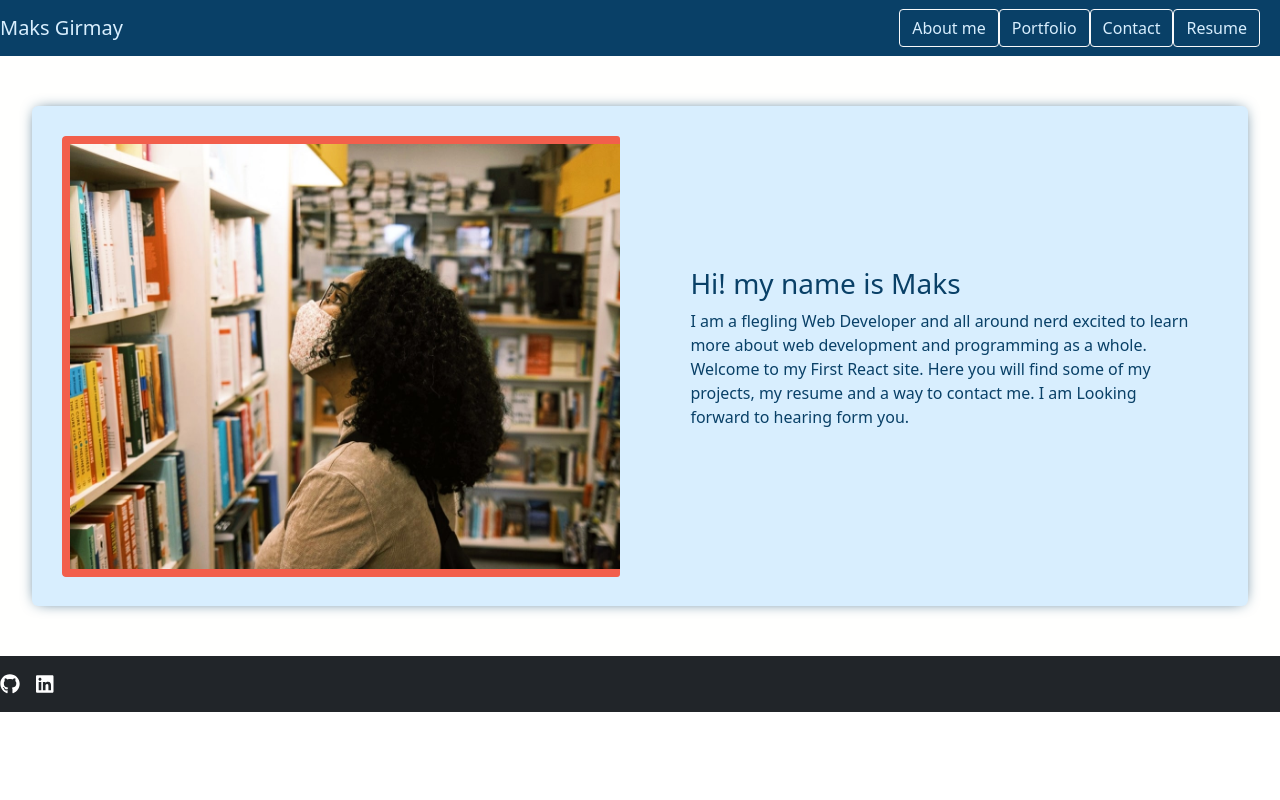
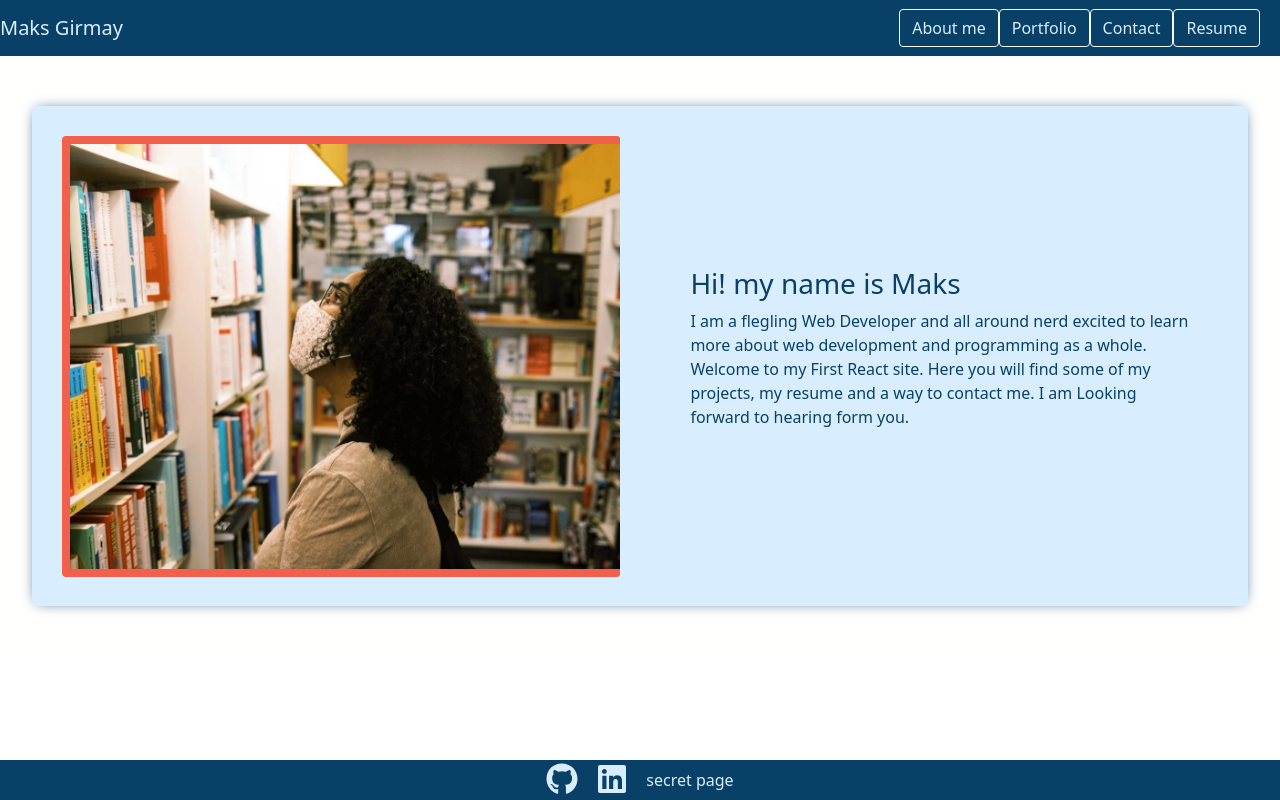
Before and after one commit to maks-pixel/makda, a React (Create React App) app: page / in a window 1280 px wide. Built offline with nearby package versions, Linux system fonts and the light colour scheme.

Commit message:
adding footer touches

```diff
--- a/src/components/Footer/index.js
+++ b/src/components/Footer/index.js
@@ -1,21 +1,19 @@
 import React from 'react';
-import Navbar from 'react-bootstrap/Navbar'
 import { FontAwesomeIcon } from '@fortawesome/react-fontawesome'
-import {faGithub, faLinkedin } from '@fortawesome/free-brands-svg-icons'
+import { faGithub, faLinkedin } from '@fortawesome/free-brands-svg-icons'
 
 // import { FontAwesomeIcon } from '@fortawesome/react-fontawesome';
 // import { faGithub } from '@fortawesome/free-brands-svg-icons';
 
 function Footer() {
     return (
-
-            <Navbar bg="dark" variant="dark" sticky="bottom">
-                <Navbar.Brand href="https://github.com/maks-pixel"><FontAwesomeIcon icon={faGithub} /></Navbar.Brand>
-                <Navbar.Toggle />
-                <Navbar.Collapse>
-                    <Navbar.Brand href="https://www.linkedin.com/in/makda-girmay-a8b937b0/"><FontAwesomeIcon icon={faLinkedin}></FontAwesomeIcon></Navbar.Brand>
-                </Navbar.Collapse>
-            </Navbar>
+        <section className='footer'>
+            <div className='footer-links'>
+                <a className='f-link' href='https://github.com/maks-pixel' ><FontAwesomeIcon icon={faGithub} className='fa-2x' /></a>
+                <a className='f-link' href='https://www.linkedin.com/in/makda-girmay-a8b937b0/' ><FontAwesomeIcon icon={faLinkedin} className='fa-2x' /></a>
+                <p className='f-link'> secret page </p>
+           </div>
+        </section>
     );
 }
 
--- a/src/index.css
+++ b/src/index.css
@@ -10,6 +10,10 @@ body {
 code {
   font-family: source-code-pro, Menlo, Monaco, Consolas, 'Courier New',
     monospace;
+}
+
+main{
+margin-bottom: 40px;
 }
 
 .home-page{
@@ -37,13 +41,12 @@ code {
   align-items: center;
   align-content: center;
   width:95%;
-  overflow: fit;
   box-shadow: 0px 0px 15px -5px;
   transition: 0.5s;
   background-color: #094067;
   color: #d8eefe;
   margin: 15px 50px;
-  padding: 5px;
+  padding: 20px 20px 30px 20px;
   border-radius: 6px;
 }
 .card-section{
@@ -230,3 +233,29 @@ code {
 .fa-4x{
   color:#f25f4c;
 }
+
+.footer{
+  width:100%;
+  height: 40px;
+  background-color: #094067;
+  color:#d8eefe;
+  display: flex;
+  justify-content:center;
+  flex-direction: column;
+  left: 0;
+  bottom: 0;
+
+  position: fixed;
+
+
+}
+.footer-links{
+  display: flex;
+  justify-content:center;
+  align-items: center;
+  flex-direction: row;
+}
+.f-link{
+  margin: 0px 10px;
+  color:#d8eefe;
+}
```
